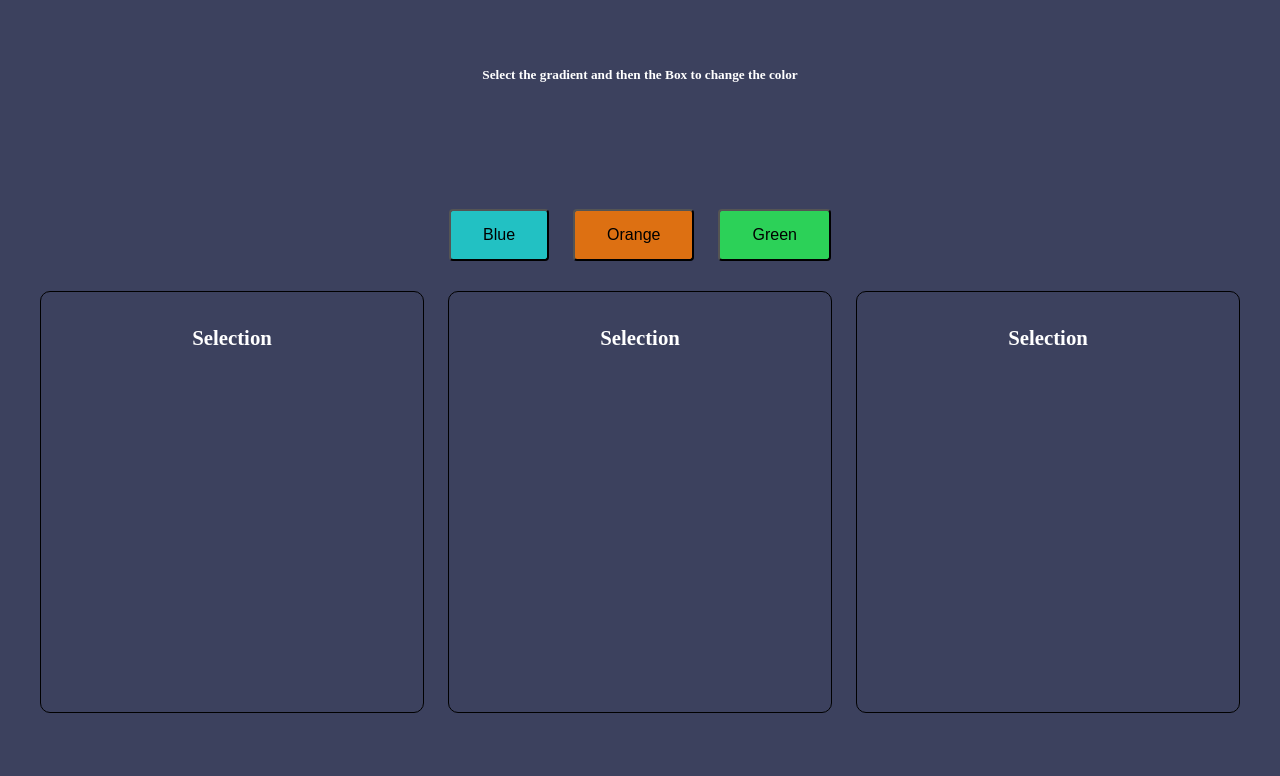
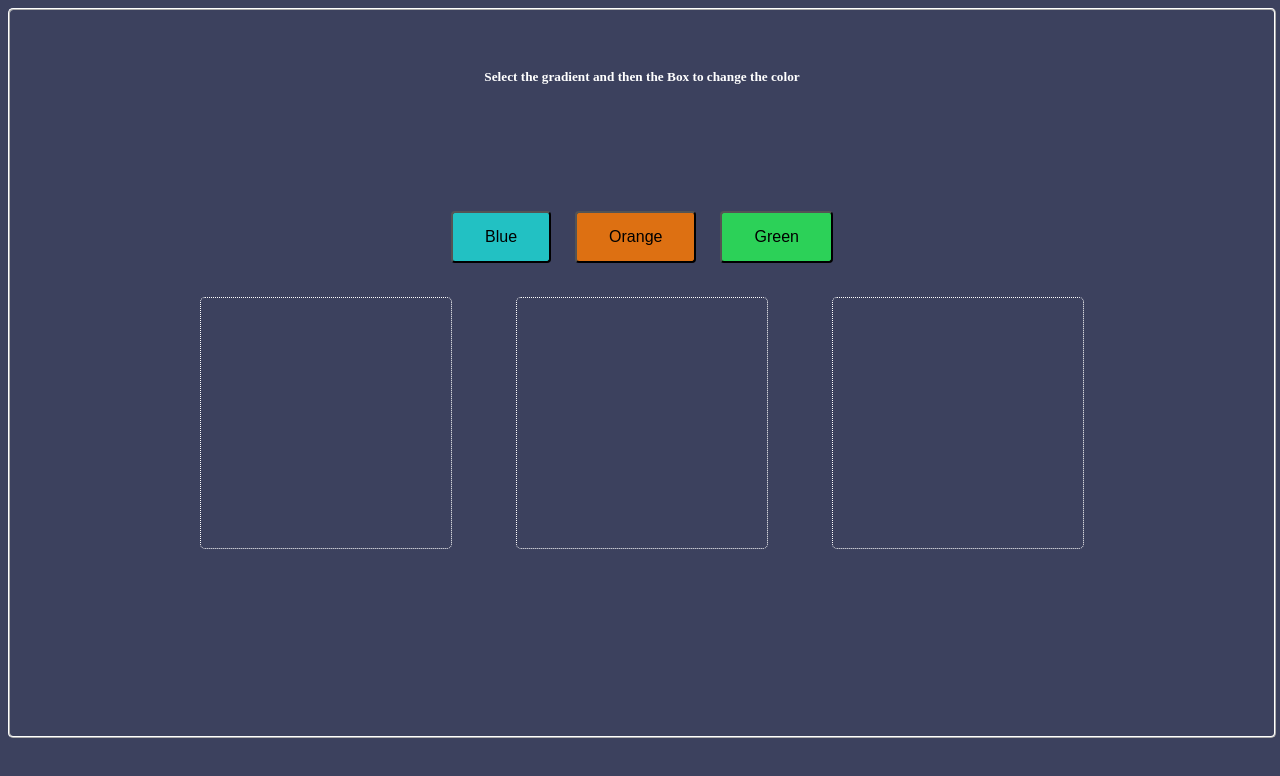
Before and after one commit to acciojob/passing-handler-prop-react-RRAJ644, a React app: page / in a window 1280 px wide. Shown: the top 776 px of the page. Built offline with nearby package versions, Linux system fonts and the light colour scheme.

Commit message:
passing hanlder to prop

```diff
--- a/src/components/App.js
+++ b/src/components/App.js
@@ -28,14 +28,13 @@ const title = 'Select the gradient and then the Box to change the color'
 
 const App = () => {
   let [nextBackground, selectNextBackground] = useState({ background: '' })
-
   const applyColor = (updateSelectionStyle) => {
     updateSelectionStyle(nextBackground)
   }
 
   return (
     <div id='master'>
-      <h5 className='heading'>{title} </h5>
+      <h5 className='heading'>{title}</h5>
 
       <div className='row'>
         {colourConfig.map((config, index) => (
--- a/src/components/ColourSelector.js
+++ b/src/components/ColourSelector.js
@@ -7,8 +7,7 @@ const ColourSelector = (props) => {
   return (
     <button
       className={classname}
-      style={{ background: background }}
-      onClick={() => selectNextBackground(background)}
+      onClick={() => selectNextBackground({ background })}
     >
       {label}
     </button>
--- a/src/components/Selection.js
+++ b/src/components/Selection.js
@@ -1,19 +1,22 @@
+// src/components/Selection.js
 import React, { useState } from 'react'
+import '../styles/Child.css' // Adjust this path as necessary
 
 const Selection = ({ applyColor }) => {
-  const [bg, setBg] = useState({ background: '' })
+  const [backgroundColor, setBackgroundColor] = useState('transparent')
 
   const handleClick = () => {
-    applyColor((newBg) => setBg({ background: newBg }))
+    applyColor((color) => {
+      setBackgroundColor(color.background)
+    })
   }
+
   return (
     <div
       className='fix-box'
-      style={{ background: bg?.background }}
+      style={{ backgroundColor: backgroundColor }}
       onClick={handleClick}
-    >
-      <h5>Selection</h5>
-    </div>
+    />
   )
 }
 
--- a/src/styles/Child.css
+++ b/src/styles/Child.css
@@ -10,9 +10,24 @@
   border-radius: 5px;
   border: 2px white ridge;
   width: 100%;
+  text-align: center;
 }
 
 .subheading{
   color: white;
   text-align: center;
 }
+/* src/components/Child.css */
+.fix-box {
+  width: 250px;
+  height: 250px;
+  margin: 20px;
+  border: 1px white dotted;
+}
+
+#children-wrapper {
+  border-radius: 5px;
+  display: flex;
+  flex-wrap: wrap;
+  justify-content: center;
+}
```
Lines whose indentation alone changed are shown as unchanged.
